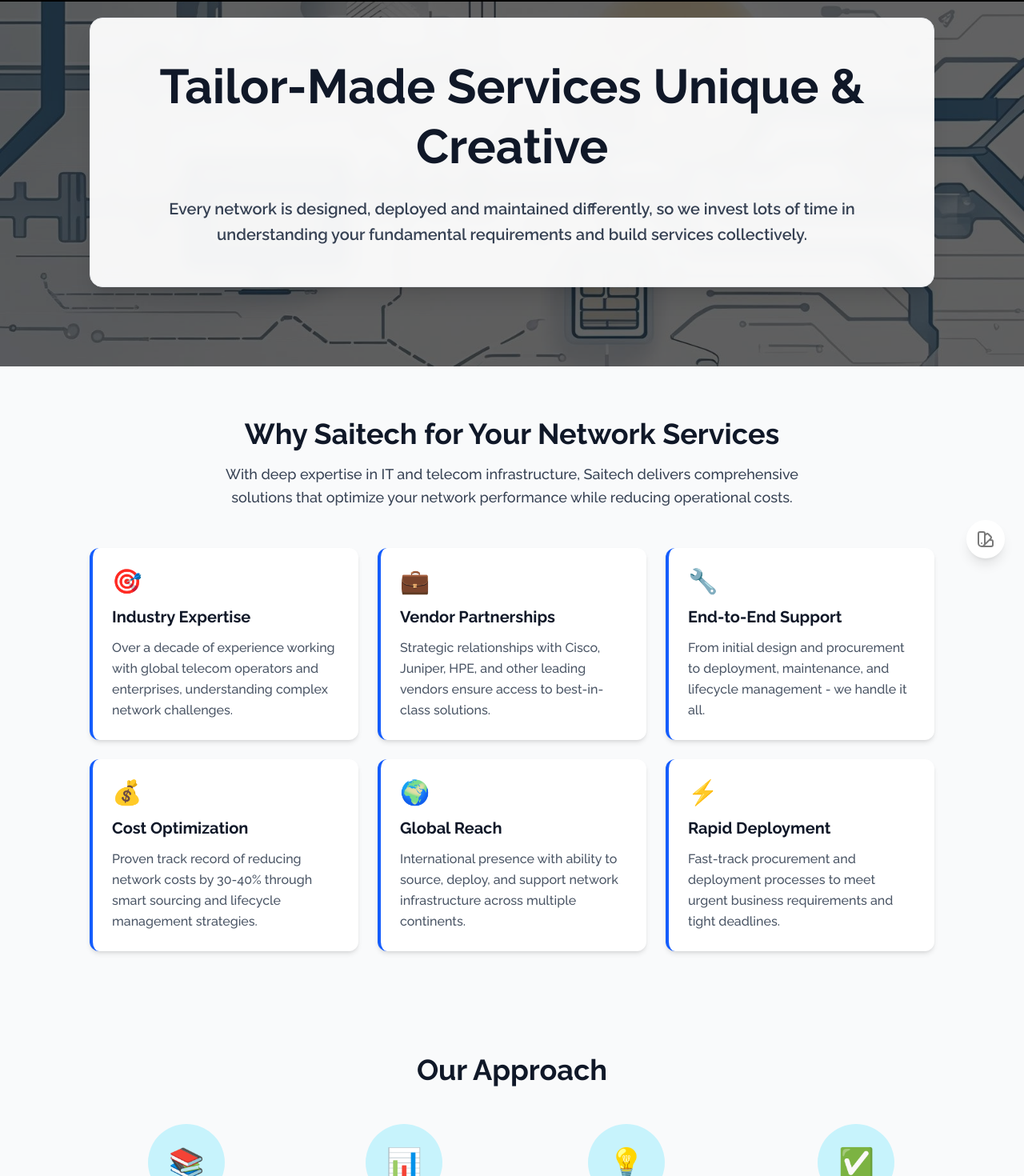
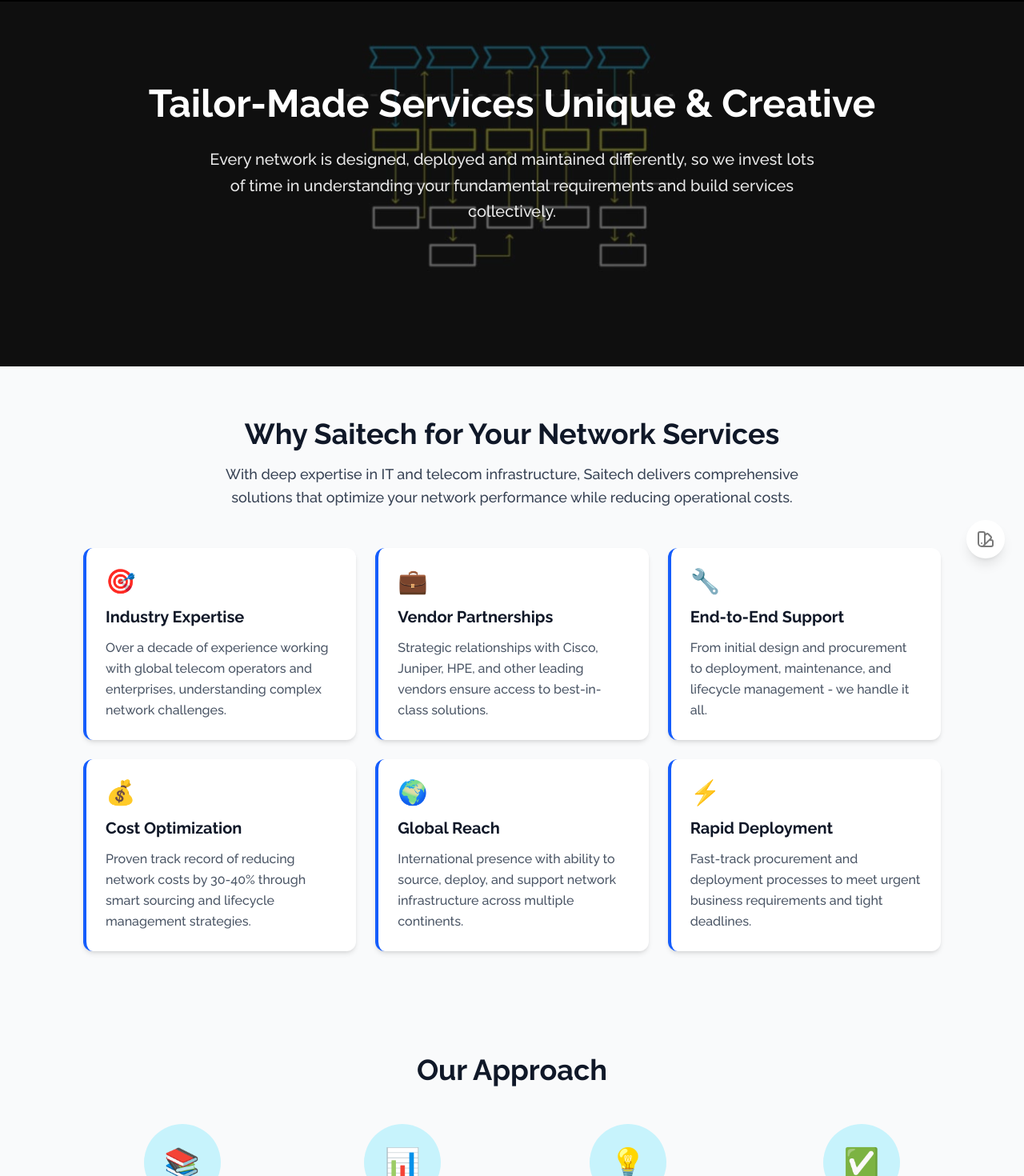
Before and after one commit to animeshpriyadarshi1008/SaitechStudio, a Next.js app: page /services in a window 1280 px wide. Shown: the part 78-1548 px from the top of the page at 80% size. Built offline with nearby package versions, Linux system fonts and the light colour scheme.

Commit message:
changes for mobile devices

```diff
--- a/app/about/page.tsx
+++ b/app/about/page.tsx
@@ -8,10 +8,10 @@
       {/* Who We Are Section */}
       <section className="py-20 sm:py-32 bg-cover bg-center bg-no-repeat relative" style={{backgroundImage: 'url(/whoweare.jpg)'}}>
         <div className="absolute inset-0 bg-black/40"></div>
-        <div className="container mx-auto px-4 sm:px-6 text-center max-w-5xl relative z-10">
-          <div className="bg-black/30 backdrop-blur-sm rounded-2xl p-6 sm:p-8 md:p-12">
-            <h1 className="text-3xl sm:text-5xl md:text-6xl font-semibold mb-6 sm:mb-8 text-white">Who we are</h1>
-            <p className="text-base sm:text-lg md:text-xl leading-relaxed text-white">
+        <div className="container mx-auto px-4 sm:px-6 max-w-6xl relative z-10">
+          <div className="text-center text-white">
+            <h1 className="text-2xl sm:text-3xl md:text-4xl lg:text-5xl font-bold mb-6 leading-tight">Who We Are</h1>
+            <p className="text-base sm:text-lg md:text-xl text-white/90 leading-relaxed max-w-3xl mx-auto">
               We are an experienced and highly professional team who loves to design complex networks and solve critical cloud deployment challenges. We are a specialist provider of end-to-end cloud connectivity, storage, compute and capacity management.
             </p>
           </div>
--- a/app/globals.css
+++ b/app/globals.css
@@ -50,7 +50,18 @@
 
 @media (min-width: 1280px) {
   .container {
-    margin: 0 4rem;
-    max-width: calc(100% - 8rem);
+    margin: 0 auto;
+    max-width: 1200px;
+    padding: 0 4rem;
   }
 }
+
+/* Mobile font size adjustments */
+@media (max-width: 640px) {
+  h1 { font-size: 1.5rem !important; }
+  h2 { font-size: 1.25rem !important; }
+  h3 { font-size: 1.125rem !important; }
+  p { font-size: 0.875rem !important; }
+  .text-lg { font-size: 1rem !important; }
+  .text-xl { font-size: 1.125rem !important; }
+}
--- a/app/partners/page.tsx
+++ b/app/partners/page.tsx
@@ -60,10 +60,10 @@
       {/* Hero Section */}
       <section className="bg-cover bg-center bg-no-repeat relative flex items-center" style={{backgroundImage: 'url(/partner.jpg)', height: '67vh'}}>
         <div className="absolute inset-0 bg-black/60"></div>
-        <div className="container mx-auto px-4 sm:px-6 text-center max-w-6xl relative z-10">
-          <div className="bg-white/95 backdrop-blur-sm rounded-2xl p-6 sm:p-8 md:p-12 shadow-xl border border-gray-200">
-            <h1 className="text-3xl sm:text-4xl md:text-5xl lg:text-6xl font-bold mb-4 sm:mb-6 text-gray-900 leading-tight">Our Strategic Partners</h1>
-            <p className="text-base sm:text-lg md:text-xl text-gray-700 font-semibold leading-relaxed">Collaborating with industry leaders to deliver world-class networking and technology solutions</p>
+        <div className="container mx-auto px-4 sm:px-6 max-w-6xl relative z-10">
+          <div className="text-center text-white">
+            <h1 className="text-2xl sm:text-3xl md:text-4xl lg:text-5xl font-bold mb-6 leading-tight">Our Strategic Partners</h1>
+            <p className="text-base sm:text-lg md:text-xl text-white/90 leading-relaxed max-w-3xl mx-auto">Collaborating with industry leaders to deliver world-class networking and technology solutions</p>
           </div>
         </div>
       </section>
--- a/app/services/page.tsx
+++ b/app/services/page.tsx
@@ -7,12 +7,12 @@
       <PageLoader />
 
       {/* Hero Section */}
-      <section className="bg-cover bg-center bg-no-repeat relative flex items-center" style={{backgroundImage: 'url(/services.png)', height: '67vh'}}>
+      <section className="bg-cover bg-center bg-no-repeat relative flex items-center" style={{backgroundImage: 'url(/services.jpg)', height: '67vh'}}>
         <div className="absolute inset-0 bg-black/60"></div>
-        <div className="container mx-auto px-4 sm:px-6 text-center max-w-6xl relative z-10">
-          <div className="bg-white/95 backdrop-blur-sm rounded-2xl p-6 sm:p-8 md:p-12 shadow-xl border border-gray-200">
-            <h1 className="text-3xl sm:text-4xl md:text-5xl lg:text-6xl font-bold mb-4 sm:mb-6 text-gray-900 leading-tight">Tailor-Made Services Unique & Creative</h1>
-            <p className="text-base sm:text-lg md:text-xl text-gray-700 font-semibold leading-relaxed">Every network is designed, deployed and maintained differently, so we invest lots of time in understanding your fundamental requirements and build services collectively.</p>
+        <div className="container mx-auto px-4 sm:px-6 max-w-6xl relative z-10">
+          <div className="text-center text-white">
+            <h1 className="text-2xl sm:text-3xl md:text-4xl lg:text-5xl font-bold mb-6 leading-tight">Tailor-Made Services Unique & Creative</h1>
+            <p className="text-base sm:text-lg md:text-xl text-white/90 leading-relaxed max-w-3xl mx-auto">Every network is designed, deployed and maintained differently, so we invest lots of time in understanding your fundamental requirements and build services collectively.</p>
           </div>
         </div>
       </section>
@@ -21,14 +21,14 @@
       <section className="py-12 sm:py-16 bg-gray-50">
         <div className="container mx-auto px-4 sm:px-6 max-w-6xl">
           <div className="text-center mb-8 sm:mb-12">
-            <h2 className="text-3xl sm:text-4xl font-bold mb-4 text-gray-900">Why Saitech for Your Network Services</h2>
-            <p className="text-base sm:text-lg text-gray-700 max-w-3xl mx-auto leading-relaxed">With deep expertise in IT and telecom infrastructure, Saitech delivers comprehensive solutions that optimize your network performance while reducing operational costs.</p>
+            <h2 className="text-xl sm:text-2xl md:text-3xl lg:text-4xl font-bold mb-4 text-gray-900">Why Saitech for Your Network Services</h2>
+            <p className="text-sm sm:text-base md:text-lg text-gray-700 max-w-3xl mx-auto leading-relaxed">With deep expertise in IT and telecom infrastructure, Saitech delivers comprehensive solutions that optimize your network performance while reducing operational costs.</p>
           </div>
           <div className="grid sm:grid-cols-2 lg:grid-cols-3 gap-6">
             <div className="bg-white p-6 rounded-xl shadow-md hover:shadow-lg transition-all border-l-4 border-blue-600">
               <div className="text-3xl mb-3">🎯</div>
-              <h3 className="text-lg sm:text-xl font-bold mb-3 text-gray-900">Industry Expertise</h3>
-              <p className="text-sm sm:text-base text-gray-600 leading-relaxed">Over a decade of experience working with global telecom operators and enterprises, understanding complex network challenges.</p>
+              <h3 className="text-base sm:text-lg md:text-xl font-bold mb-3 text-gray-900">Industry Expertise</h3>
+              <p className="text-xs sm:text-sm md:text-base text-gray-600 leading-relaxed">Over a decade of experience working with global telecom operators and enterprises, understanding complex network challenges.</p>
             </div>
             <div className="bg-white p-6 rounded-xl shadow-md hover:shadow-lg transition-all border-l-4 border-blue-600">
               <div className="text-3xl mb-3">💼</div>
@@ -62,7 +62,7 @@
       {/* Our Approach */}
       <section className="py-12 sm:py-16 bg-gray-50">
         <div className="container mx-auto px-4 sm:px-6">
-          <h2 className="text-3xl sm:text-4xl font-bold text-center mb-8 sm:mb-12 text-gray-900">Our Approach</h2>
+          <h2 className="text-xl sm:text-2xl md:text-3xl lg:text-4xl font-bold text-center mb-8 sm:mb-12 text-gray-900">Our Approach</h2>
           <div className="flex flex-col md:flex-row items-center justify-center gap-6 md:gap-0">
             <div className="text-center group cursor-pointer max-w-xs">
               <div className="w-20 h-20 sm:w-24 sm:h-24 mx-auto mb-4 rounded-full flex items-center justify-center transition-all duration-500 group-hover:scale-125 group-hover:rotate-12 group-hover:shadow-2xl" style={{backgroundColor: 'rgba(0, 212, 255, 0.2)'}} onMouseEnter={(e) => e.currentTarget.style.backgroundColor = 'rgba(0, 212, 255, 0.4)'} onMouseLeave={(e) => e.currentTarget.style.backgroundColor = 'rgba(0, 212, 255, 0.2)'}>
@@ -108,10 +108,10 @@
       {/* Legacy Network */}
       <section className="py-12 sm:py-16 bg-gray-50">
         <div className="container mx-auto px-4 sm:px-6 max-w-6xl">
-          <h2 className="text-3xl sm:text-4xl font-bold mb-4 sm:mb-6 text-gray-900">Legacy Network</h2>
-          <h3 className="text-xl sm:text-2xl mb-6 sm:mb-8 text-gray-700 leading-relaxed">Enhance the life of your legacy network and build a sustainable spares management.</h3>
+          <h2 className="text-xl sm:text-2xl md:text-3xl lg:text-4xl font-bold mb-4 sm:mb-6 text-gray-900">Legacy Network</h2>
+          <h3 className="text-lg sm:text-xl md:text-2xl mb-6 sm:mb-8 text-gray-700 leading-relaxed">Enhance the life of your legacy network and build a sustainable spares management.</h3>
           <div className="space-y-4 sm:space-y-6 text-gray-600 leading-relaxed">
-            <p className="text-sm sm:text-base">Networks are built over a period of time, it take lot of effort in planning, budgeting, sourcing and later deployment, testing and finally provisioning traffic. Getting rid of old technology and removing your network in exchange of new equipment and technology is sometimes not cost effective in the short run.</p>
+            <p className="text-xs sm:text-sm md:text-base">Networks are built over a period of time, it take lot of effort in planning, budgeting, sourcing and later deployment, testing and finally provisioning traffic. Getting rid of old technology and removing your network in exchange of new equipment and technology is sometimes not cost effective in the short run.</p>
             <p className="text-sm sm:text-base">Sourcing hardware and support is the biggest challenge in maintaining legacy network. Often manufacturers are reluctant to support and provide hardware for legacy networks.</p>
             <p className="text-sm sm:text-base">Whether you support your legacy network in house or outsource, Saitech Studio is here to help keep your end of life equipment up and running.</p>
           </div>
```
Also changed, not shown: public/services.jpg (added).
